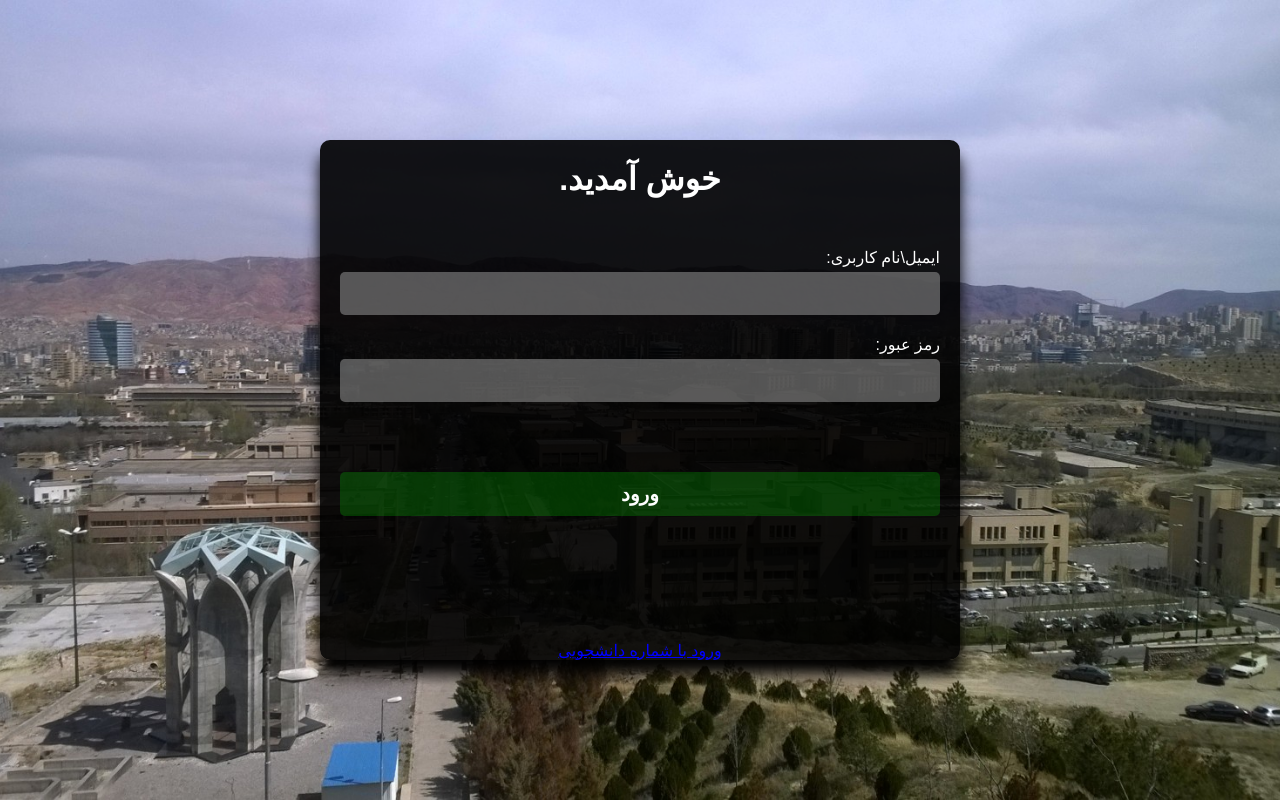
After one commit to AliakbarNateghi/terminup-django-purejs, a Django app: template front/templates/login.html in a window 1280 px wide. The commit adds this page. Run offline with Django 4.2, Linux system fonts and the light colour scheme; the template is opened without the code that fills it, so the values that code supplies are empty.

Commit message:
Add files via upload

```diff
--- /dev/null
+++ b/front/templates/login.css
@@ -0,0 +1,84 @@
+*, *::after, *::before{
+    box-sizing: border-box;
+    font-family: Arial, Helvetica, sans-serif;
+
+}
+body{
+    margin: 0;
+}
+.main-screen{
+    background-image: url("uni-tabriz5.jpg");
+    background-color: white;
+    height: 100vh;
+    width: 100vw;
+    background-repeat: no-repeat;
+    background-size: cover;
+    background-position: center;
+    display: flex;
+    justify-content: center;
+    align-items: center;
+}
+.login-container{
+    background-color: black;
+    background-color: rgba(0,0,0,0.9);
+    border-radius: 10px;
+    box-shadow: 0 15px 15px 0 rgb(0,0,0);
+    width: 50%;
+    height: 65%;
+    padding: 20px;
+}
+.login-title{
+    margin: 0;
+    color: white;
+    text-align: center;
+}
+.login-form{
+    display: flex;
+    flex-direction: column;
+    justify-content: space-around;
+    margin-top: 50px;
+    gap: 20px;
+}
+.user-input{
+    display: flex;
+    flex-direction: column;
+}
+.user-input label{
+    color: white;
+    margin-bottom: 5px;
+}
+.user-input input{
+   font-size: 20px;
+   color: white;
+   background-color: rgba(161, 161, 161, 0.5);
+   padding: 10px;
+   border: none;
+   outline: none;
+   border-radius: 5px;
+}
+.user-input input:focus{
+    box-shadow: 0 0 0 1px dodgerblue;
+}
+.login-button{
+    padding: 10px;
+    margin-top: 50px;
+    font-size: 20px;
+    font-weight: bold;
+    color: white;
+    border: none;
+    outline: none;
+    background-color: rgba(9, 255, 0, 0.2);
+    border-radius: 5px;
+}
+
+.login-button:hover{
+    background-color: rgb(0, 107, 0);
+}
+.with-idNumber{
+    display: flex;
+    position: absolute;
+    margin-top: 500px;
+}
+.with-idNumber a{
+    color: blue;
+}
--- /dev/null
+++ b/front/templates/login.html
@@ -0,0 +1,32 @@
+<!DOCTYPE html>
+<html lang="en" dir="rtl">
+<head>
+    <meta charset="UTF-8">
+    <meta http-equiv="X-UA-Compatible" content="IE=edge">
+    <meta name="viewport" content="width=device-width, initial-scale=1.0">
+    <title>login page</title>
+    <link rel="stylesheet" href="login.css">
+</head>
+<body>
+    <div class="main-screen">
+        <div class="login-container">
+          <h1 class="login-title">خوش آمدید.</h1>
+                <form class="login-form">
+                    <div class="user-input">
+                        <label for="email">ایمیل\نام کاربری:</label>
+                        <input type="email" class="input-email" id="input-email">
+                        <span id="email-massage"></span>
+                    </div>
+                <div class="user-input">
+                        <label for="password">رمز عبور:</label>
+                        <input type="password" class="input-password">
+                        <span id="password-massage"></span>
+                 </div>
+                 <button class="login-button" id="login-button">ورود</button>
+            </form>
+        </div>
+        <div class="with-idNumber"><a href="Id.html">ورود با شماره دانشجویی</a>
+        </div>
+    </div>
+</body>
+</html>
```
Also changed, not shown: front/templates/Id.css (added, +73 -0 lines), front/templates/Id.html (added, +24 -0 lines), front/templates/list.css (added, +49 -0 lines), front/templates/list.html (+48 -12 lines), front/templates/main.css (added, +63 -0 lines), front/templates/main.html (added, +143 -0 lines), front/templates/uni-tabriz5.jpg (added).
